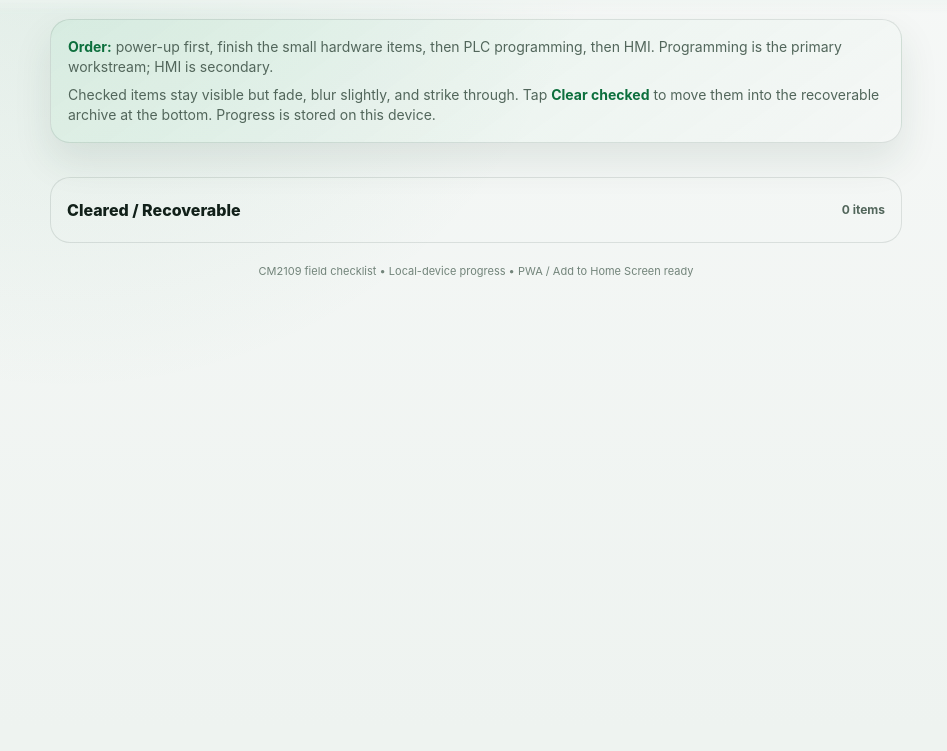
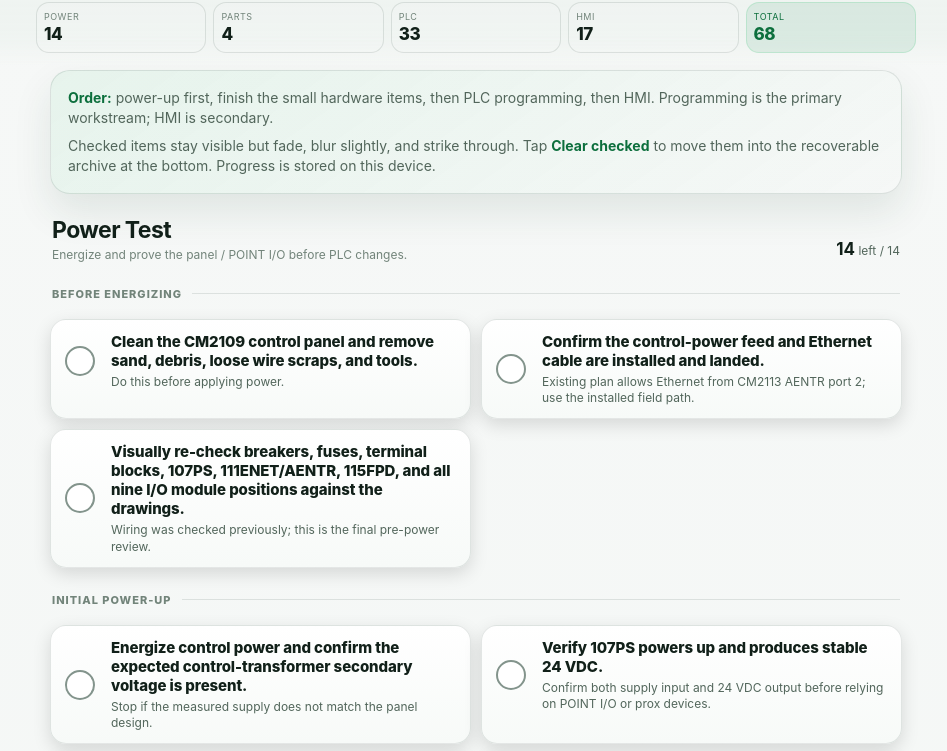
Before and after one commit to AndSuch-Mods/General-AI-Test-Space-1, a plain HTML site: page index.html in a window 1280 px wide. Shown: the part 70-821 px from the top of the page, without its empty margins (164-1111 px from the left). Before the commit the page ends 800 px from the top, so only its background shows below. Drawn offline with Linux system fonts and the light colour scheme.

Commit message:
Load checklist data before app behavior

```diff
--- a/index.html
+++ b/index.html
@@ -55,6 +55,7 @@
 
   <div class="toast" id="toast" role="status" aria-live="polite"></div>
 
+  <script src="./data.js" defer></script>
   <script src="./app.js" defer></script>
 </body>
 </html>
```
